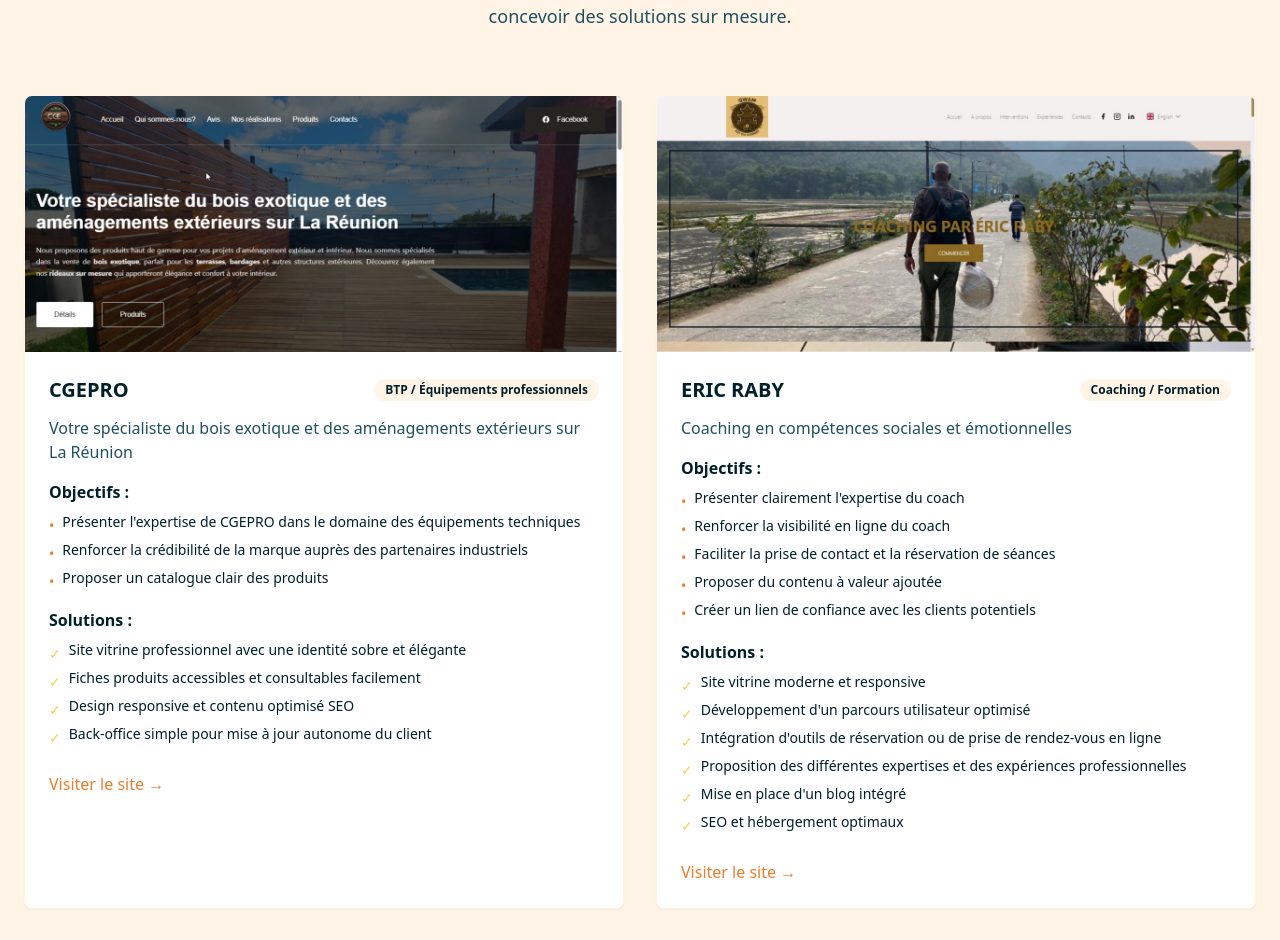
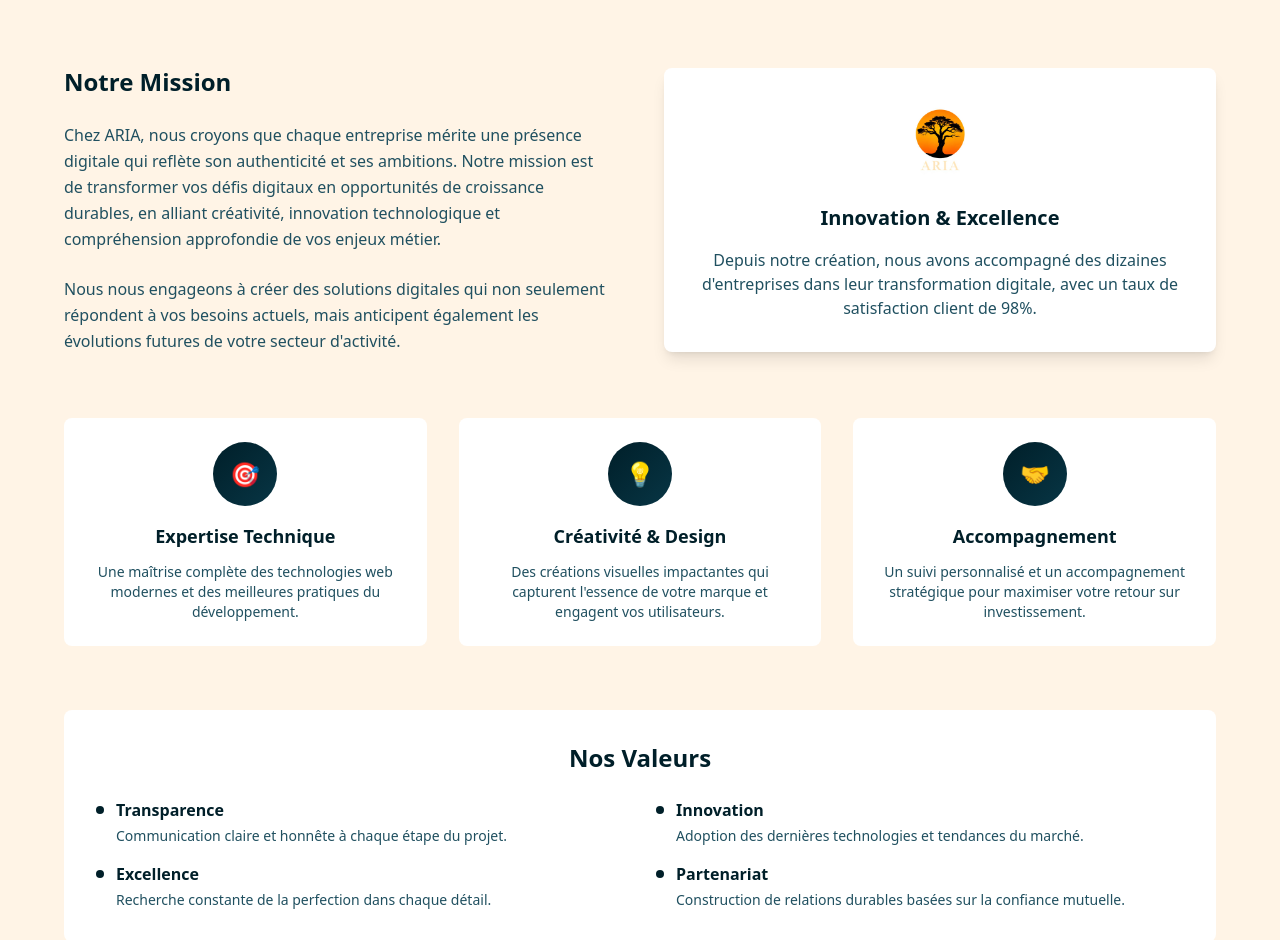
Before and after one commit to Martin42746284/aria-contact-header-18-9ca684d4, a React (Vite) app: page / in a window 1280 px wide. Shown: the part 862-1802 px from the top of the page. Built offline with nearby package versions, Linux system fonts and the light colour scheme.

Commit message:
modification de la page sur index ajouter une page pour a propos

```diff
--- a/src/components/Header.tsx
+++ b/src/components/Header.tsx
@@ -21,14 +21,18 @@ const Header = () => {
             <a href="#accueil" className="text-white/90 hover:text-white transition-colors">
               Accueil
             </a>
+            <a href="#apropos" className="text-white/90 hover:text-white transition-colors">
+               À Propos
+
+            </a>
             <a href="#realisations" className="text-white/90 hover:text-white transition-colors">
               Nos Réalisations
+
             </a>
             <a href="#services" className="text-white/90 hover:text-white transition-colors">
-              Services
-            </a>
-            <a href="#apropos" className="text-white/90 hover:text-white transition-colors">
-              À Propos
+
+               Services
+
             </a>
             <a href="#contact" className="text-white/90 hover:text-white transition-colors">
               Contact
--- a/src/pages/Index.tsx
+++ b/src/pages/Index.tsx
@@ -117,6 +117,144 @@ const Index = () => {
           </div>
         </div>
       </section>
+         {/* À Propos */}
+      <section id="apropos" className="py-20 bg-aria-cream">
+        <div className="container mx-auto px-6">
+          <div className="max-w-6xl mx-auto">
+            <div className="text-center mb-16">
+              <h2 className="text-4xl font-bold text-aria-teal mb-6">
+                À PROPOS D'ARIA
+              </h2>
+              <p className="text-lg text-muted-foreground max-w-3xl mx-auto leading-relaxed">
+                Découvrez l'histoire, la vision et les valeurs qui nous animent dans notre mission
+                de transformer le paysage digital de nos clients.
+              </p>
+            </div>
+
+            <div className="grid grid-cols-1 lg:grid-cols-2 gap-12 items-center mb-16">
+              <div className="space-y-6">
+                <h3 className="text-2xl font-bold text-aria-teal">
+                  Notre Mission
+                </h3>
+                <p className="text-muted-foreground leading-relaxed">
+                  Chez ARIA, nous croyons que chaque entreprise mérite une présence digitale qui reflète
+                  son authenticité et ses ambitions. Notre mission est de transformer vos défis digitaux
+                  en opportunités de croissance durables, en alliant créativité, innovation technologique
+                  et compréhension approfondie de vos enjeux métier.
+                </p>
+                <p className="text-muted-foreground leading-relaxed">
+                  Nous nous engageons à créer des solutions digitales qui non seulement répondent à vos
+                  besoins actuels, mais anticipent également les évolutions futures de votre secteur d'activité.
+                </p>
+              </div>
+              <div className="bg-white p-8 rounded-lg shadow-lg">
+                <div className="flex justify-center mb-6">
+                  <img
+                    src={ariaLogo}
+                    alt="ARIA Innovation"
+                    className="h-20 w-20"
+                  />
+                </div>
+                <div className="text-center">
+                  <h4 className="text-xl font-bold text-aria-teal mb-4">
+                    Innovation & Excellence
+                  </h4>
+                  <p className="text-muted-foreground">
+                    Depuis notre création, nous avons accompagné des dizaines d'entreprises
+                    dans leur transformation digitale, avec un taux de satisfaction client de 98%.
+                  </p>
+                </div>
+              </div>
+            </div>
+
+            <div className="grid grid-cols-1 md:grid-cols-3 gap-8 mb-16">
+              <div className="bg-white p-6 rounded-lg text-center">
+                <div className="w-16 h-16 bg-gradient-hero rounded-full flex items-center justify-center mx-auto mb-4">
+                  <span className="text-2xl font-bold text-white">🎯</span>
+                </div>
+                <h4 className="text-lg font-bold text-aria-teal mb-3">
+                  Expertise Technique
+                </h4>
+                <p className="text-muted-foreground text-sm">
+                  Une maîtrise complète des technologies web modernes et des meilleures pratiques du développement.
+                </p>
+              </div>
+
+              <div className="bg-white p-6 rounded-lg text-center">
+                <div className="w-16 h-16 bg-gradient-hero rounded-full flex items-center justify-center mx-auto mb-4">
+                  <span className="text-2xl font-bold text-white">💡</span>
+                </div>
+                <h4 className="text-lg font-bold text-aria-teal mb-3">
+                  Créativité & Design
+                </h4>
+                <p className="text-muted-foreground text-sm">
+                  Des créations visuelles impactantes qui capturent l'essence de votre marque et engagent vos utilisateurs.
+                </p>
+              </div>
+
+              <div className="bg-white p-6 rounded-lg text-center">
+                <div className="w-16 h-16 bg-gradient-hero rounded-full flex items-center justify-center mx-auto mb-4">
+                  <span className="text-2xl font-bold text-white">🤝</span>
+                </div>
+                <h4 className="text-lg font-bold text-aria-teal mb-3">
+                  Accompagnement
+                </h4>
+                <p className="text-muted-foreground text-sm">
+                  Un suivi personnalisé et un accompagnement stratégique pour maximiser votre retour sur investissement.
+                </p>
+              </div>
+            </div>
+
+            <div className="bg-white p-8 rounded-lg">
+              <h3 className="text-2xl font-bold text-aria-teal mb-6 text-center">
+                Nos Valeurs
+              </h3>
+              <div className="grid grid-cols-1 md:grid-cols-2 gap-8">
+                <div className="space-y-4">
+                  <div className="flex items-start space-x-3">
+                    <span className="w-2 h-2 bg-aria-teal rounded-full mt-2 flex-shrink-0"></span>
+                    <div>
+                      <h4 className="font-bold text-aria-teal mb-1">Transparence</h4>
+                      <p className="text-muted-foreground text-sm">
+                        Communication claire et honnête à chaque étape du projet.
+                      </p>
+                    </div>
+                  </div>
+                  <div className="flex items-start space-x-3">
+                    <span className="w-2 h-2 bg-aria-teal rounded-full mt-2 flex-shrink-0"></span>
+                    <div>
+                      <h4 className="font-bold text-aria-teal mb-1">Excellence</h4>
+                      <p className="text-muted-foreground text-sm">
+                        Recherche constante de la perfection dans chaque détail.
+                      </p>
+                    </div>
+                  </div>
+                </div>
+                <div className="space-y-4">
+                  <div className="flex items-start space-x-3">
+                    <span className="w-2 h-2 bg-aria-teal rounded-full mt-2 flex-shrink-0"></span>
+                    <div>
+                      <h4 className="font-bold text-aria-teal mb-1">Innovation</h4>
+                      <p className="text-muted-foreground text-sm">
+                        Adoption des dernières technologies et tendances du marché.
+                      </p>
+                    </div>
+                  </div>
+                  <div className="flex items-start space-x-3">
+                    <span className="w-2 h-2 bg-aria-teal rounded-full mt-2 flex-shrink-0"></span>
+                    <div>
+                      <h4 className="font-bold text-aria-teal mb-1">Partenariat</h4>
+                      <p className="text-muted-foreground text-sm">
+                        Construction de relations durables basées sur la confiance mutuelle.
+                      </p>
+                    </div>
+                  </div>
+                </div>
+              </div>
+            </div>
+          </div>
+        </div>
+      </section>
 
       {/* Nos Réalisations */}
       <section id="realisations" className="py-20">
@@ -200,6 +338,8 @@ const Index = () => {
         </div>
       </section>
 
+
+
       <Footer />
     </div>
   );
```
